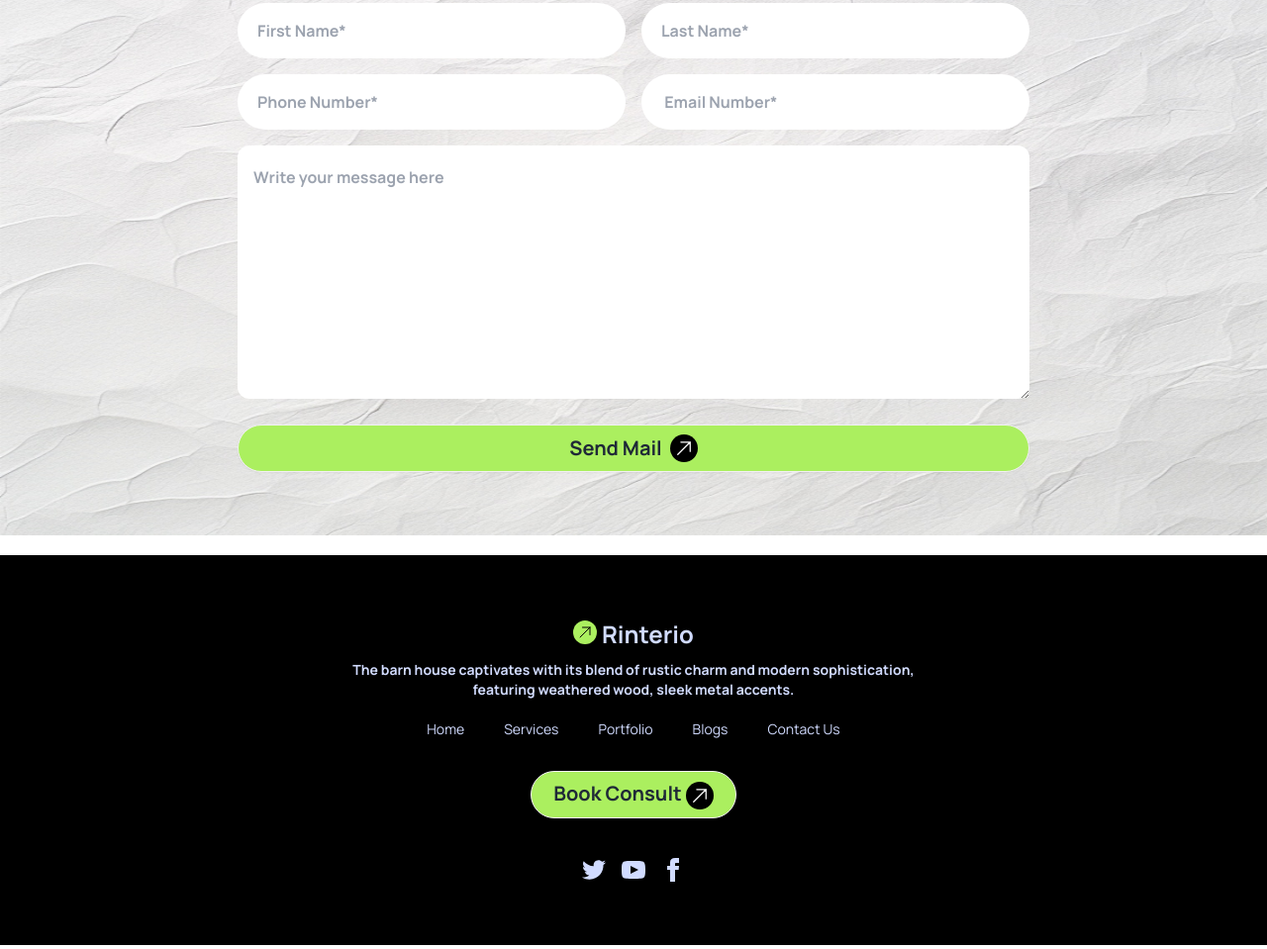
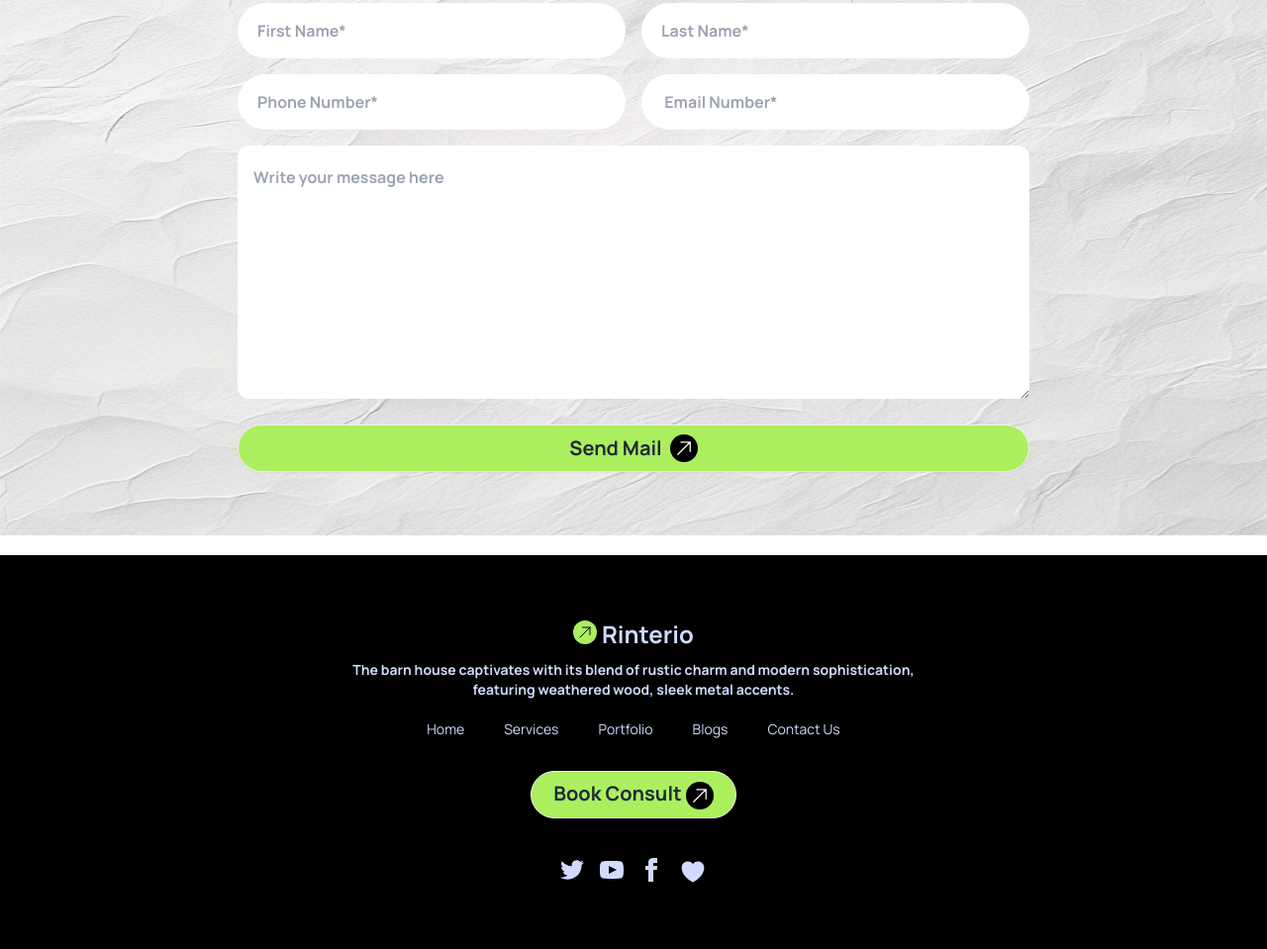
Before and after one commit to sirazulislam3734/third-assignment-3, a plain HTML site: page index.html in a window 1280 px wide. Shown: the part 4636-5595 px from the top of the page at 99% size. Drawn offline with nearby package versions, Linux system fonts and the light colour scheme.

Commit message:
update and added anthor tag

```diff
--- a/index.html
+++ b/index.html
@@ -454,6 +454,12 @@
                   d="M9 8h-3v4h3v12h5v-12h3.642l.358-4h-4v-1.667c0-.955.192-1.333 1.115-1.333h2.885v-5h-3.808c-3.596 0-5.192 1.583-5.192 4.615v3.385z"></path>
               </svg>
             </a>
+            <a>
+              <svg xmlns="http://www.w3.org/2000/svg" viewBox="0 0 24 24" fill="currentColor" class="size-7">
+                <path d="m11.645 20.91-.007-.003-.022-.012a15.247 15.247 0 0 1-.383-.218 25.18 25.18 0 0 1-4.244-3.17C4.688 15.36 2.25 12.174 2.25 8.25 2.25 5.322 4.714 3 7.688 3A5.5 5.5 0 0 1 12 5.052 5.5 5.5 0 0 1 16.313 3c2.973 0 5.437 2.322 5.437 5.25 0 3.925-2.438 7.111-4.739 9.256a25.175 25.175 0 0 1-4.244 3.17 15.247 15.247 0 0 1-.383.219l-.022.012-.007.004-.003.001a.752.752 0 0 1-.704 0l-.003-.001Z" />
+              </svg>
+
+            </a>
           </div>
         </nav>
       </footer>
```
